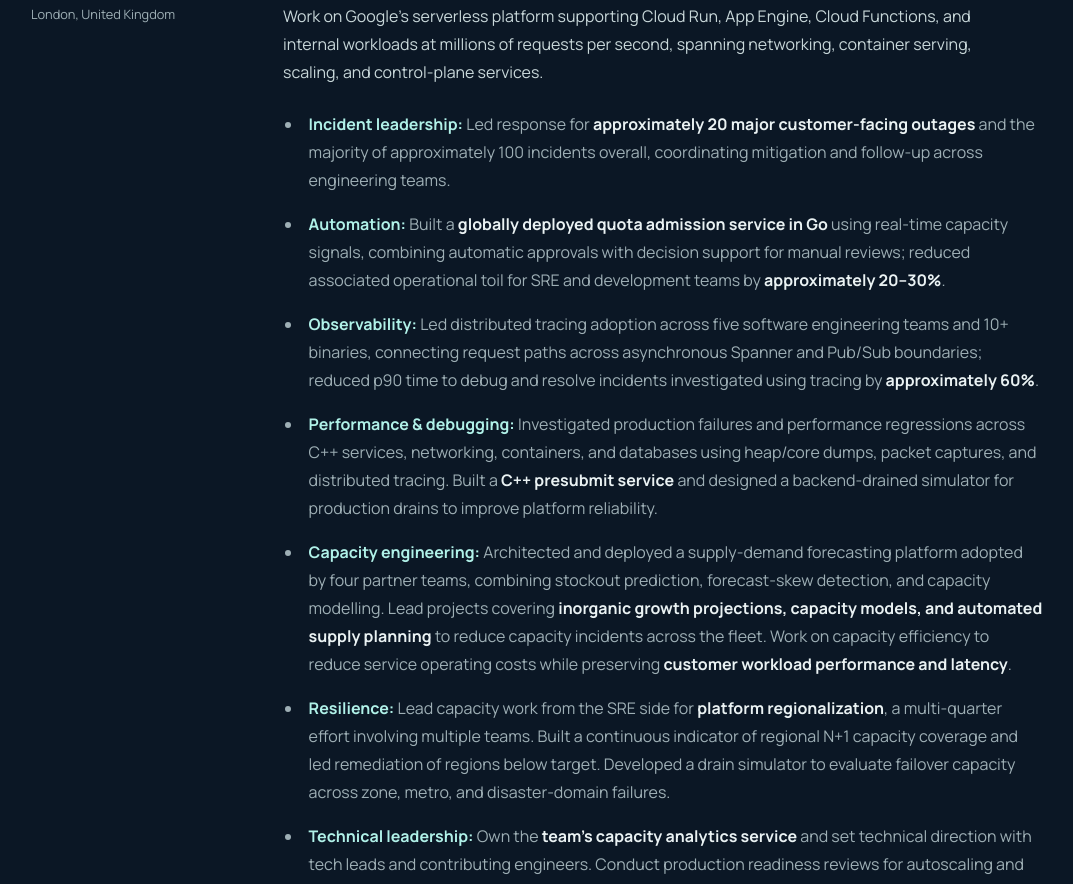
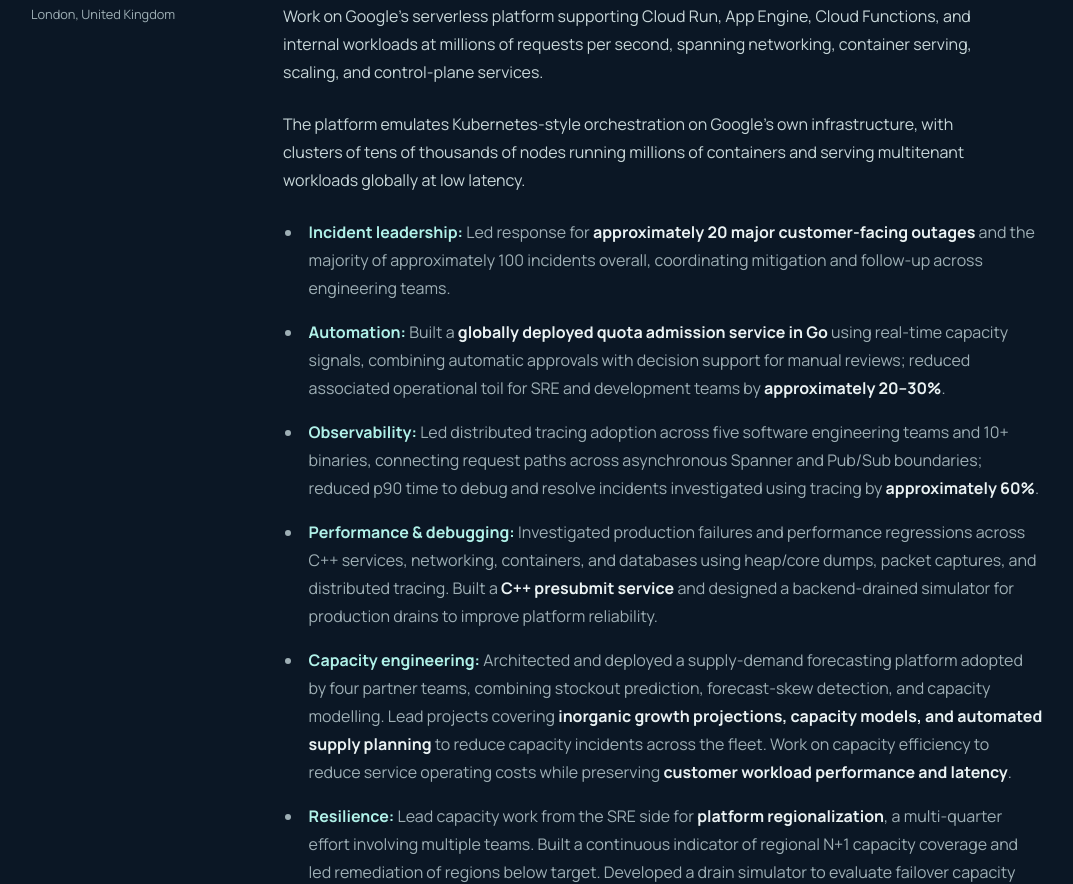
Before and after one commit to joangro/personal-website, a Vue app: page / in a window 1280 px wide. Shown: the part 1130-2014 px from the top of the page, without its empty margins (73-1146 px from the left). Built offline with nearby package versions, Linux system fonts and the light colour scheme.

Commit message:
Update Google platform description in CV and website

```diff
--- a/src/content.js
+++ b/src/content.js
@@ -19,7 +19,7 @@
     dates: "April 2022–Present",
     location: "London, United Kingdom",
     description:
-      "Work on Google’s serverless platform supporting Cloud Run, App Engine, Cloud Functions, and internal workloads at millions of requests per second, spanning networking, container serving, scaling, and control-plane services.",
+      "Work on Google’s serverless platform supporting Cloud Run, App Engine, Cloud Functions, and internal workloads at millions of requests per second, spanning networking, container serving, scaling, and control-plane services.\n\nThe platform emulates Kubernetes-style orchestration on Google’s own infrastructure, with clusters of tens of thousands of nodes running millions of containers and serving multitenant workloads globally at low latency.",
     highlights: [
       {
         label: "Incident leadership",
```
Also changed, not shown: 3 other files (tests, documents, lock files or other folders).
